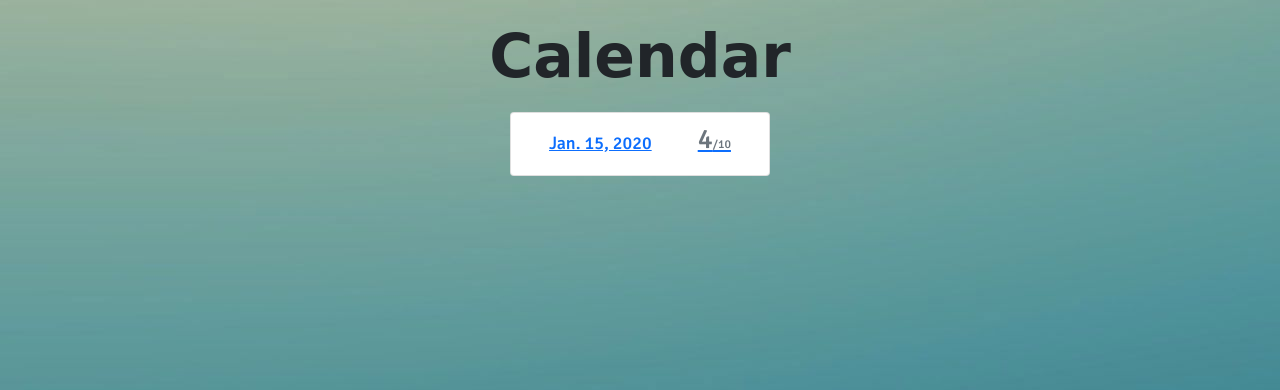
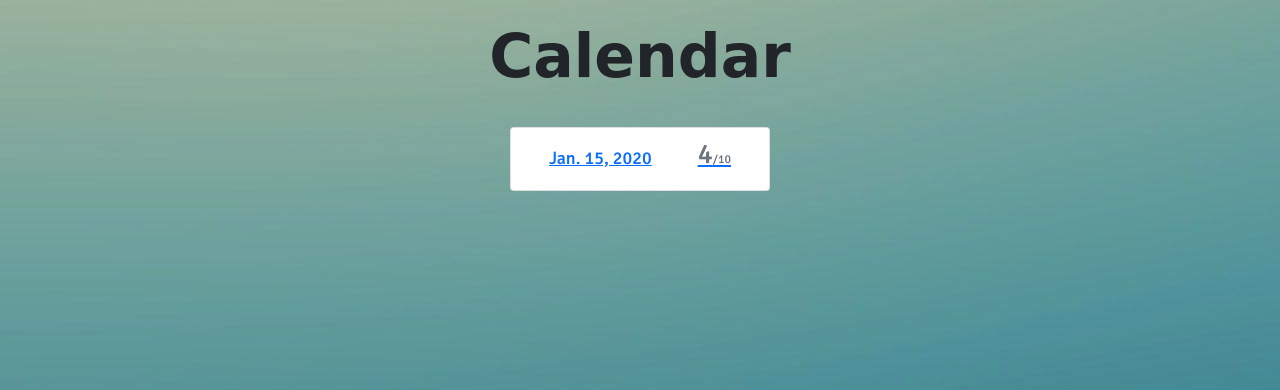
Before and after one commit to kkinge79/daybyday, a Django app: page /days/ in a window 1280 px wide. Shown: the part 56-446 px from the top of the page. Run offline with Django 3.2, Linux system fonts and the light colour scheme; a user stored in the database is signed in; tables that the repository leaves empty hold one stand-in row (values such as "Sample post"); some web fonts are replaced.

Commit message:
index html spacing

```diff
--- a/main_app/static/css/index.css
+++ b/main_app/static/css/index.css
@@ -18,7 +18,8 @@ html, body {
 section.card-container {
   display: flex;
   flex-flow: row wrap;
-  align-items:flex-start;
+  align-items:center;
+  justify-content: center;
   font-family: 'Signika', sans-serif;
 }
 
@@ -40,6 +41,7 @@ div.card {
   margin: auto;
   margin-bottom: 22px;
   width: 260px !important;
+  margin: 15px 15px !important;
 }
 
 div.card-body {
```
